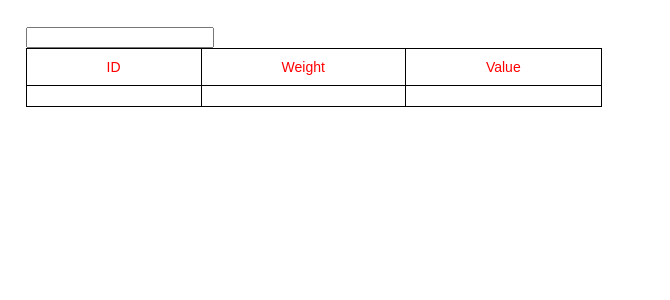
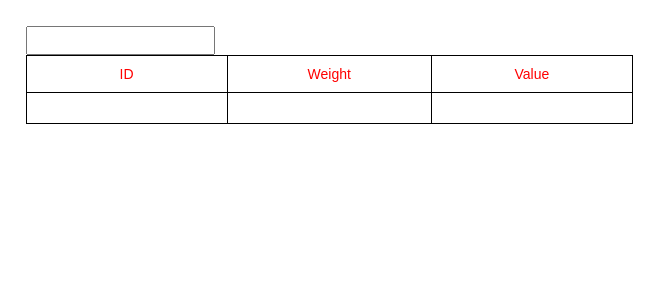
Before and after one commit to dw8787878/Auto-Complete, a React (Create React App) app: page / in a window 1280 px wide. Shown: the top 300 px of the page, without its empty margins (0-670 px from the left). Built offline with nearby package versions, Linux system fonts and the light colour scheme.

Commit message:
fixed - padding, sizing in drop down

```diff
--- a/src/components/Search/Input/Dropdown/Dropdown.css
+++ b/src/components/Search/Input/Dropdown/Dropdown.css
@@ -1,16 +1,11 @@
-.dropdown {
+#dropdown {
   position: absolute;
+  padding: 0px;
   margin-top: .1%;
-  padding: 0%;
-  border-spacing: 0;
   border-width: 1px;
   border-color: black;
   border-style: solid;
   background: white;
   list-style: none;
-  width: 183px;
-  font-size: 12px;
+  width: 182px;
   z-index: 100; }
-
-#dropDownItem:hover {
-  background-color: gold; }
--- a/src/components/Search/Input/Dropdown/Dropdown.tsx
+++ b/src/components/Search/Input/Dropdown/Dropdown.tsx
@@ -17,7 +17,7 @@ export const Dropdown = (props: IDropdownProps) => {
     if (props.suggestions.length > 0) {
 
         return (
-            <ul className="dropdown">
+            <ul id="dropdown">
                 {
                     props.suggestions.map(function (suggestion: IWord, index: number) {
                         return (
--- /dev/null
+++ b/src/components/Search/Input/Dropdown/Option/Option.css
@@ -0,0 +1,7 @@
+#optionRow:hover {
+  background-color: gold; }
+
+#optionFont {
+  font-family: Arial, sans-serif;
+  font-size: 14px;
+  padding-left: 2px; }
--- /dev/null
+++ b/src/components/Search/Input/Dropdown/Option/Option.scss
@@ -0,0 +1,9 @@
+#optionRow:hover {
+  background-color: gold;
+}
+
+#optionFont {
+  font-family:Arial, sans-serif;
+  font-size:14px;
+  padding-left: 2px;
+}
--- a/src/components/Search/Input/Dropdown/Option/Option.tsx
+++ b/src/components/Search/Input/Dropdown/Option/Option.tsx
@@ -1,5 +1,6 @@
 import React from 'react';
 import { IWord } from '../Dropdown'
+import './Option.css';
 
 interface IOptionProps {
   key: number;
@@ -17,12 +18,13 @@ const Option = (props: IOptionProps) => {
 
   return (
     <li
-      id="dropDownItem"
+      id="optionRow"
       key={props.key}
       value={JSON.stringify(props.word)}
       onClick={HandleOptionChange}
-    >
-      {props.word.value}
+    ><div id="optionFont">
+        {props.word.value}
+      </div>
     </li>
   )
 }
--- a/src/components/Search/Input/Input.css
+++ b/src/components/Search/Input/Input.css
@@ -1,2 +1,6 @@
 .dropDownInput {
-  width: 180px; }
+  height: 20px;
+  width: 180px;
+  padding: .2%;
+  font-family: Arial, sans-serif;
+  font-size: 14px; }
--- a/src/components/Search/Input/Input.scss
+++ b/src/components/Search/Input/Input.scss
@@ -1,3 +1,7 @@
 .dropDownInput {
+  height: 20px;
   width: 180px;
+  padding: .2%;
+  font-family:Arial, sans-serif;
+  font-size:14px;
 }
--- a/src/components/Table/Table.css
+++ b/src/components/Table/Table.css
@@ -10,7 +10,7 @@
 .table td {
   font-family: Arial, sans-serif;
   font-size: 14px;
-  padding: 10px 80px;
+  padding: 15px 100px;
   overflow: hidden;
   word-break: normal;
   border-right-color: 1px;
--- a/src/components/Table/Table.scss
+++ b/src/components/Table/Table.scss
@@ -11,7 +11,7 @@
   td {
     font-family:Arial, sans-serif;
     font-size:14px;
-    padding:10px 80px;
+    padding:15px 100px;
     overflow:hidden;
     word-break:normal;
     border-right-color: 1px;
```
Also changed, not shown: src/components/Search/Input/Dropdown/Dropdown.scss (+3 -9 lines).
